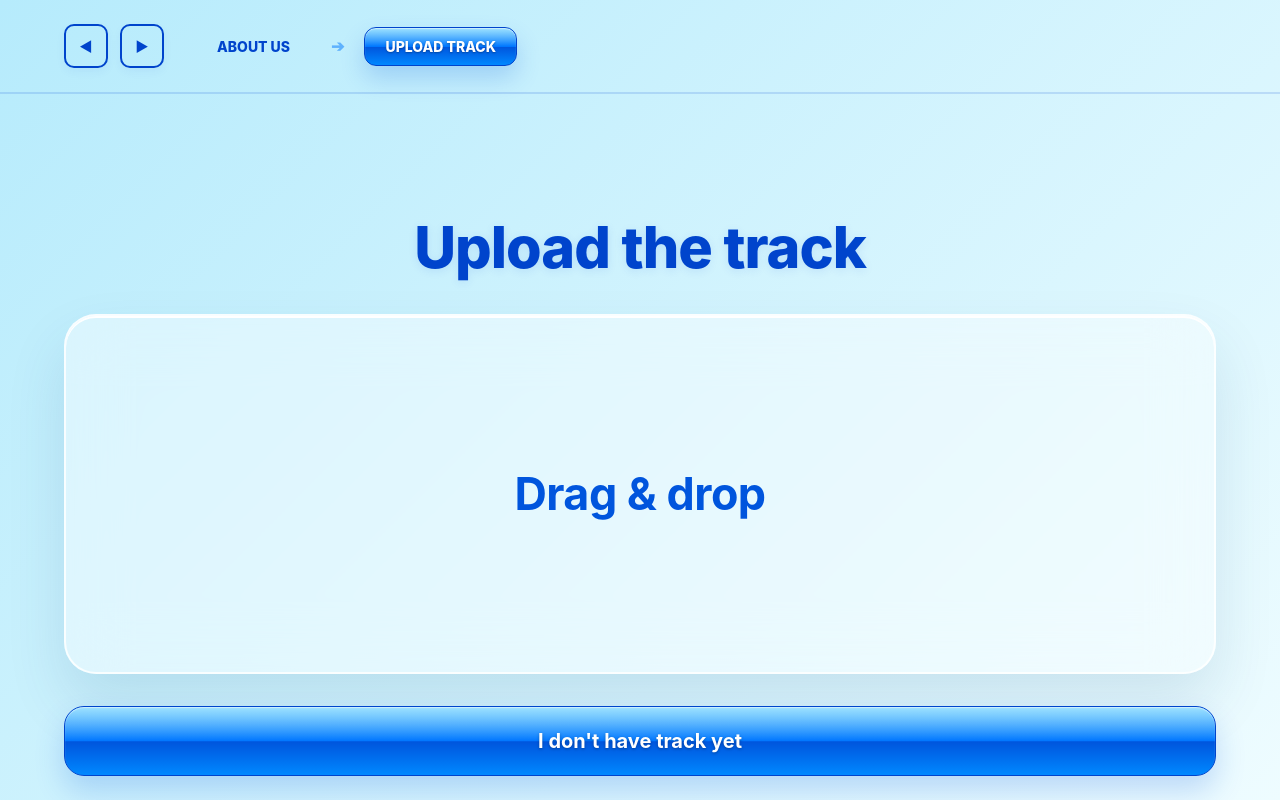
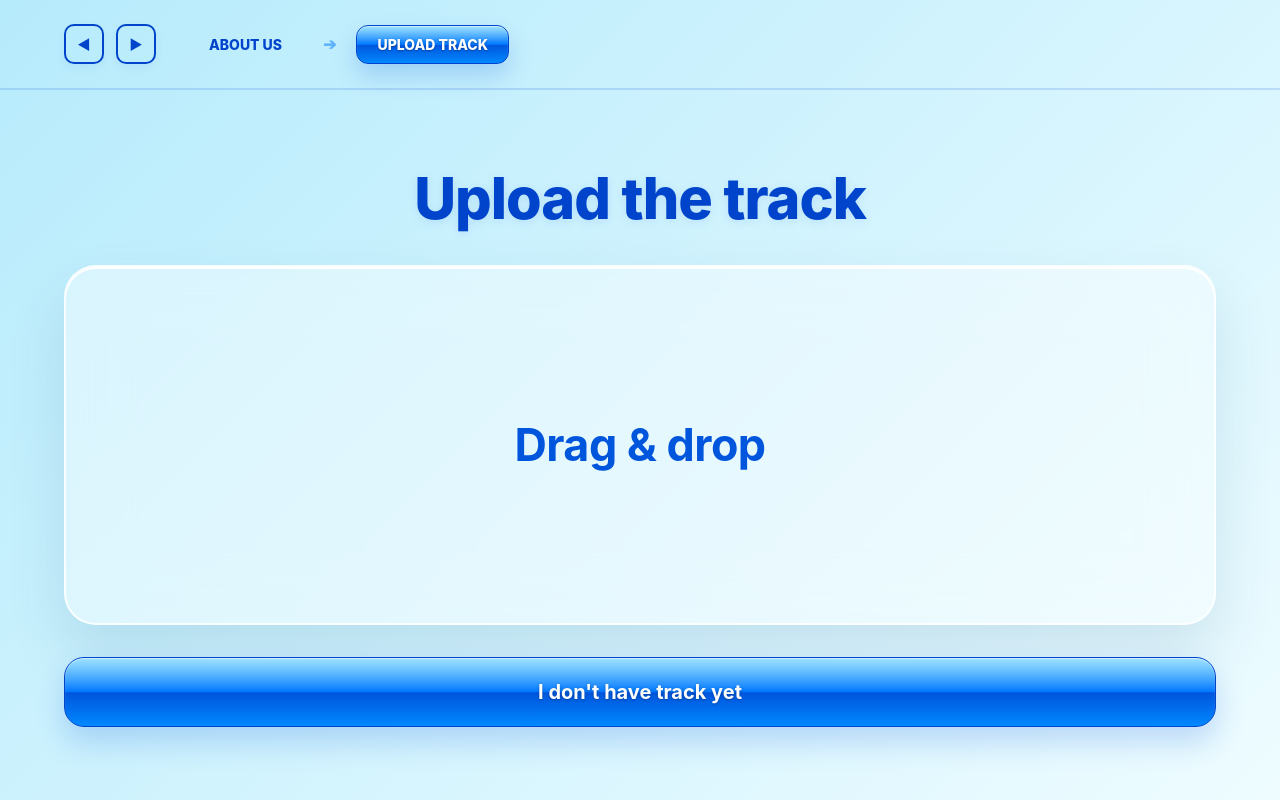
Before and after one commit to dm-dmytrenko/musicapp, a React (Create React App) app: page /upload in a window 1280 px wide. Built offline with nearby package versions, Linux system fonts and the light colour scheme.

Commit message:
fix simple layout

```diff
--- /dev/null
+++ b/src/App.css
@@ -0,0 +1,11 @@
+html, body {
+  margin: 0 !important;
+  padding: 0 !important;
+  width: 100% !important;
+  height: 100% !important;
+  box-sizing: border-box;
+}
+
+* {
+  box-sizing: border-box;
+}
--- a/src/App.js
+++ b/src/App.js
@@ -8,6 +8,7 @@ import Selector from './pages/Selector/Selector.jsx';
 import Preview from './pages/Preview/Preview.jsx';
 import Download from './pages/Download/Download.jsx';
 import AboutUs from './pages/AboutUs/AboutUs.jsx';
+import './App.css';
 
 const App = () => {
   return (
@@ -22,7 +23,16 @@ const App = () => {
 
         <StatusBar />
 
-        <Box sx={{ flexGrow: 1, position: 'relative' }}>
+        <Box sx={{
+          flexGrow: 1,
+          height: 0,
+          width: '100%',
+          position: 'relative',
+          display: 'flex',
+          alignItems: 'center',
+          justifyContent: 'center',
+          overflow: 'hidden'
+        }}>
           <Routes>
             <Route path="/about" element={<AboutUs />} />
             <Route path="/upload" element={<UploadTrack />} />
--- a/src/pages/Download/Download.jsx
+++ b/src/pages/Download/Download.jsx
@@ -20,7 +20,7 @@ const Download = () => {
   return (
     <Box sx={{
       width: '100vw',
-      height: '100vh',
+      height: '100%',
       display: 'flex',
       alignItems: 'center',
       justifyContent: 'center',
--- a/src/pages/Selector/Selector.jsx
+++ b/src/pages/Selector/Selector.jsx
@@ -7,7 +7,7 @@ const Selector = () => {
   return (
     <Box sx={{
       width: '100vw',
-      height: '100vh',
+      height: '100%',
       display: 'flex',
       alignItems: 'center',
       justifyContent: 'center',
--- a/src/pages/UploadTrack/UploadTrack.jsx
+++ b/src/pages/UploadTrack/UploadTrack.jsx
@@ -27,7 +27,7 @@ const UploadTrack = () => {
   return (
     <Box sx={{
       width: '100vw',
-      height: '100vh',
+      height: '100%',
       display: 'flex',
       alignItems: 'center',
       justifyContent: 'center',
```
